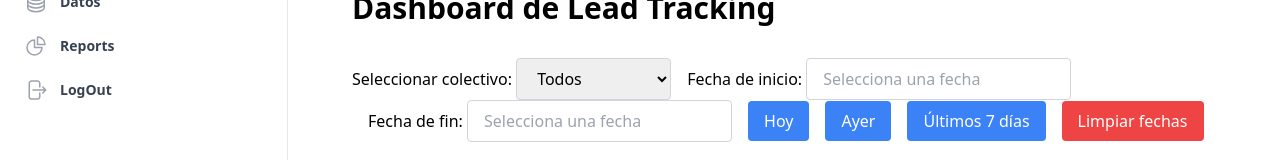
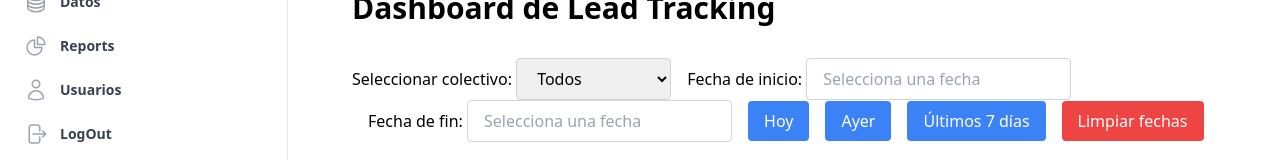
Before and after one commit to V1ch1/PanelAdminMn, a React (Vite) app: page /dashboard in a window 1280 px wide. Shown: the part 146-306 px from the top of the page. Built offline with nearby package versions, Linux system fonts and the light colour scheme; sample sign-in values are in the browser's storage.

Commit message:
Add DashBoard users

```diff
--- a/src/components/dataTable/DataTable.tsx
+++ b/src/components/dataTable/DataTable.tsx
@@ -150,7 +150,7 @@ const DataTable: React.FC = () => {
           <DatePicker
             selected={startDate}
             onChange={(date: Date) => setStartDate(date)}
-            dateFormat="yyyy-MM-dd"
+            dateFormat="dd-MM-yyyy h-mm"
             className="px-4 py-2 border border-gray-300 rounded"
             placeholderText="Selecciona una fecha"
           />
--- a/src/pages/Dashboard.tsx
+++ b/src/pages/Dashboard.tsx
@@ -13,6 +13,7 @@ import {
   HomeIcon,
   XMarkIcon,
   ArrowRightOnRectangleIcon,
+  UserIcon,
 } from "@heroicons/react/24/outline";
 import Logo from "../../public/assets/logo-MN-25-peq.png";
 import DataTable from "../components/dataTable/DataTable";
@@ -23,6 +24,7 @@ const navigation = [
   { name: "Dashboard", href: "#", icon: HomeIcon },
   { name: "Datos", href: "#", icon: CircleStackIcon },
   { name: "Reports", href: "#", icon: ChartPieIcon },
+  { name: "Usuarios", href: "#", icon: UserIcon },
   { name: "LogOut", href: "#", icon: ArrowRightOnRectangleIcon },
 ];
 
@@ -188,6 +190,7 @@ export default function Dashboard() {
               {/* Agrega otros componentes según la sección activa */}
               {currentSection === "Dashboard" && <AnalitycsData />}
               {currentSection === "Reports" && <div>Reports Content</div>}
+              {currentSection === "Usuarios" && <div>Usuarios Content</div>}
             </div>
           </main>
         </div>
```
